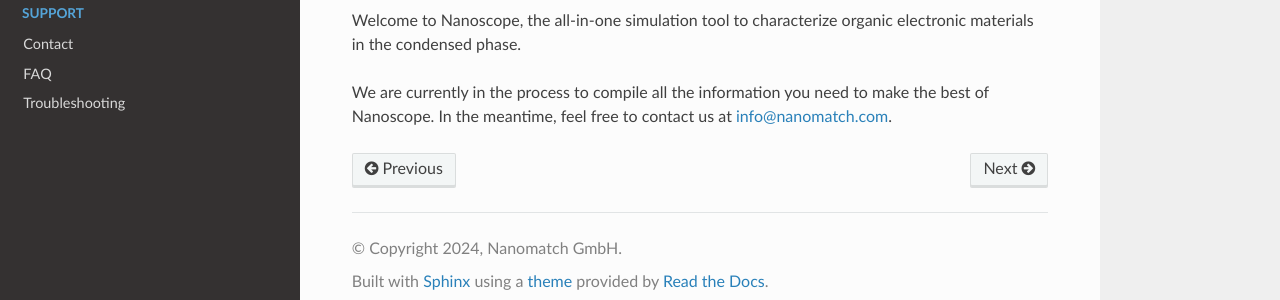
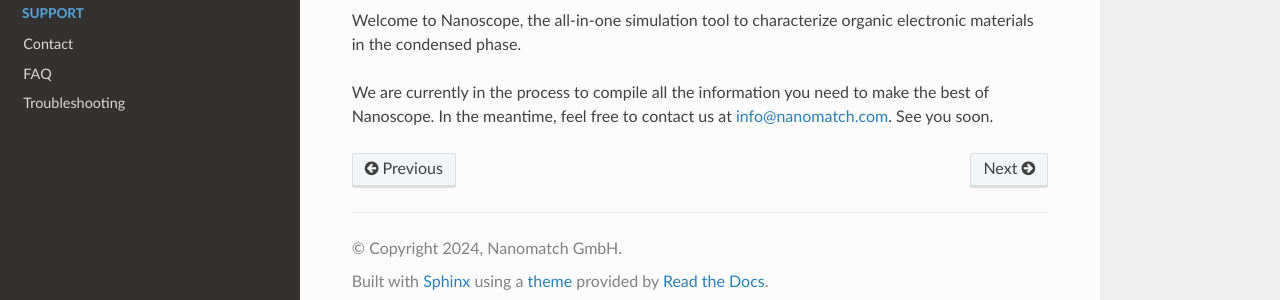
Before and after one commit to NanomatchGmbH/nanoscope-docs, a Sphinx documentation site: the page built from docs/source/home/home.rst, in a window 1280 px wide. Shown: the part 151-451 px from the top of the page. Built offline with Sphinx 7.4.7 and the Read the Docs theme 2.0.0, drawn with Linux system fonts in a browser that asks for light colours.

```diff
--- a/docs/source/home/home.rst
+++ b/docs/source/home/home.rst
@@ -5,4 +5,4 @@ Welcome to Nanoscope!
 
 Welcome to Nanoscope, the all-in-one simulation tool to characterize organic electronic materials in the condensed phase.
 
-We are currently in the process to compile all the information you need to make the best of Nanoscope. In the meantime, feel free to contact us at info@nanomatch.com.
+We are currently in the process to compile all the information you need to make the best of Nanoscope. In the meantime, feel free to contact us at info@nanomatch.com. See you soon.
```
